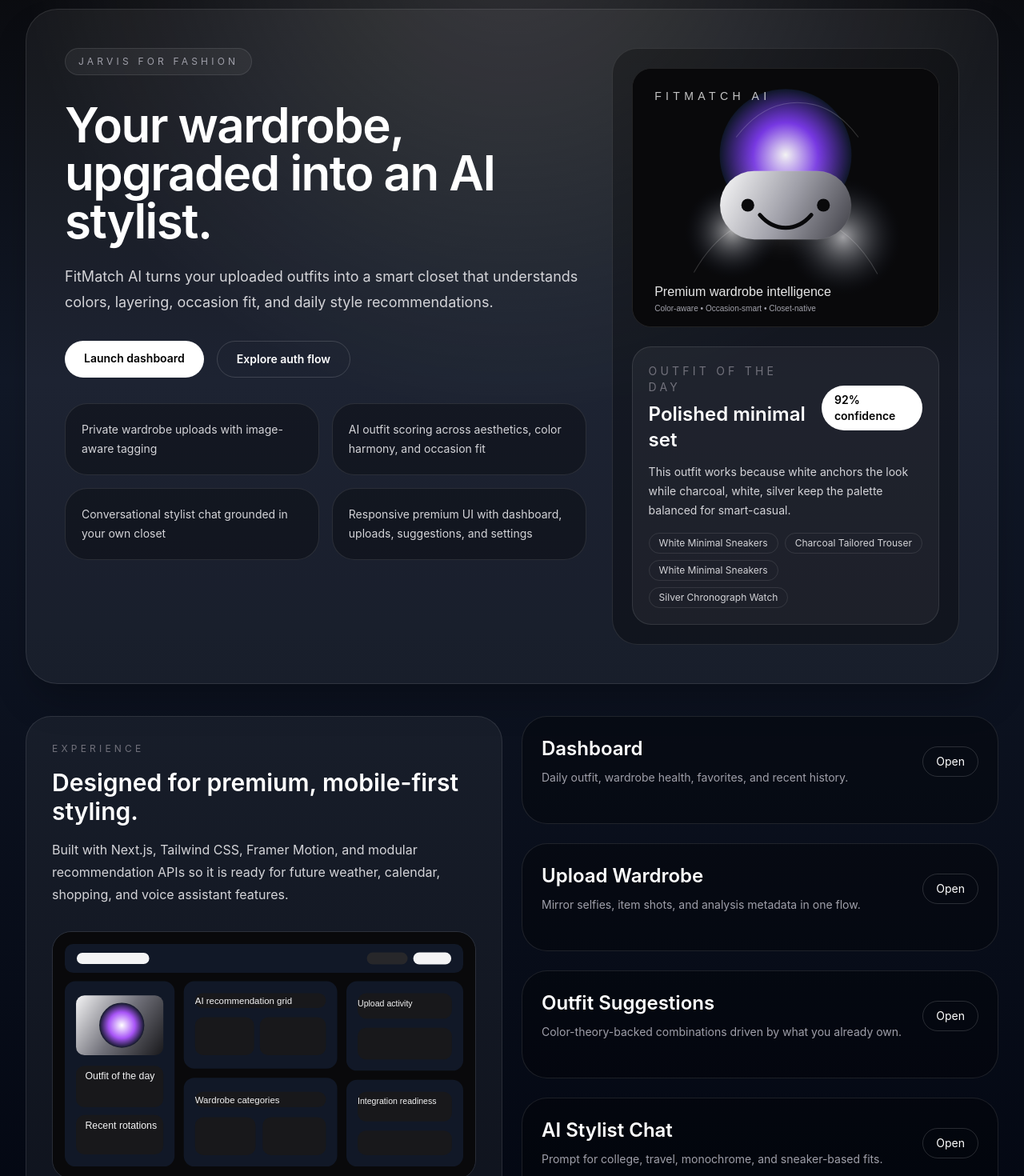
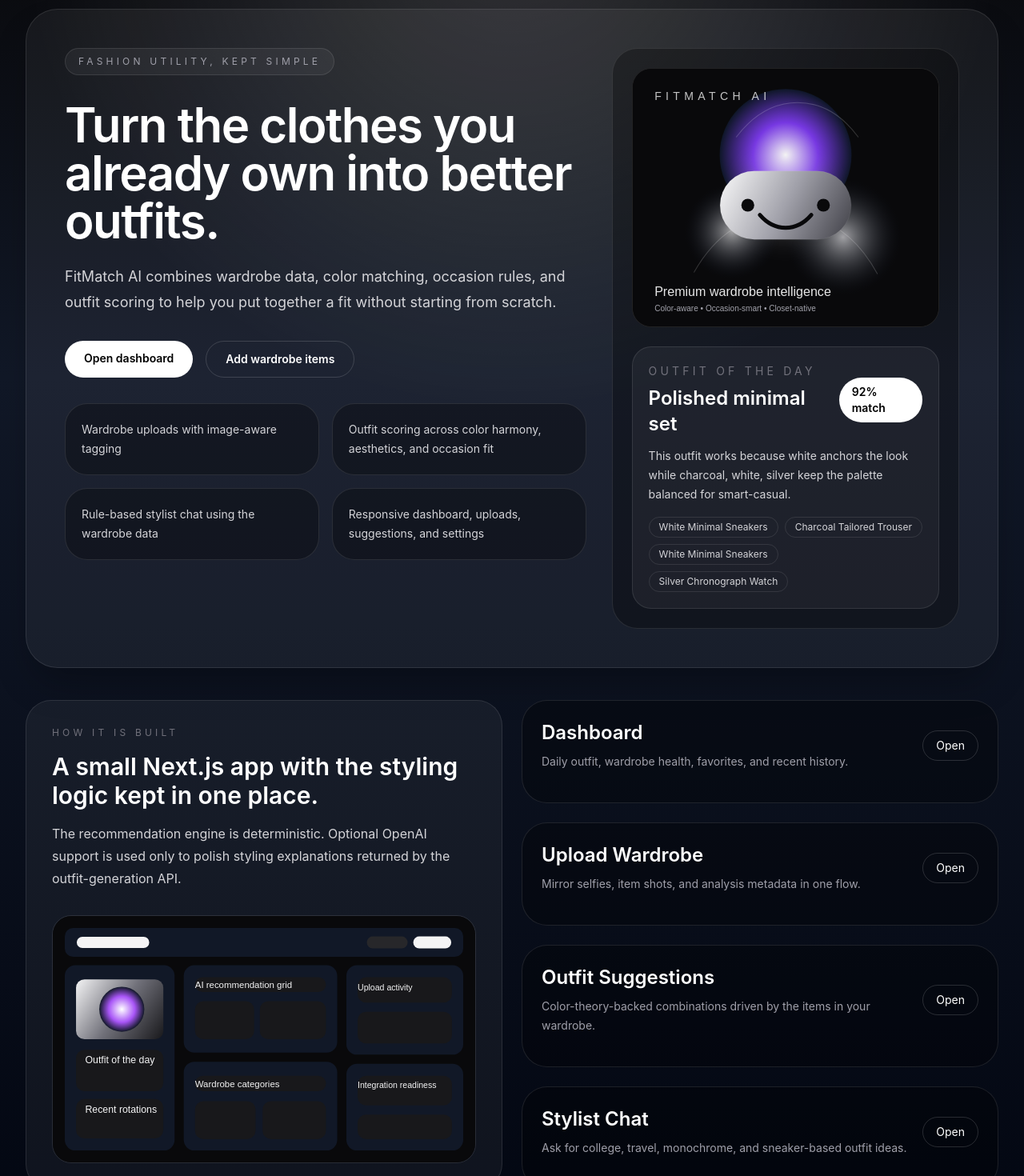
Before and after one commit to Chetan-code-lrca/Fit-Match_AI, a Next.js app: page / in a window 1280 px wide. Shown: the part 100-1570 px from the top of the page at 80% size. Built offline with nearby package versions, Linux system fonts and the light colour scheme.

Commit message:
refactor: make FitMatch landing copy accurate

```diff
--- a/src/app/page.tsx
+++ b/src/app/page.tsx
@@ -6,17 +6,17 @@
 import { buildOutfitOfTheDay } from "@/lib/style-engine";
 
 const featureCards = [
-  "Private wardrobe uploads with image-aware tagging",
-  "AI outfit scoring across aesthetics, color harmony, and occasion fit",
-  "Conversational stylist chat grounded in your own closet",
-  "Responsive premium UI with dashboard, uploads, suggestions, and settings",
+  "Wardrobe uploads with image-aware tagging",
+  "Outfit scoring across color harmony, aesthetics, and occasion fit",
+  "Rule-based stylist chat using the wardrobe data",
+  "Responsive dashboard, uploads, suggestions, and settings",
 ];
 
 const requiredPages = [
   { title: "Dashboard", href: "/dashboard", description: "Daily outfit, wardrobe health, favorites, and recent history." },
   { title: "Upload Wardrobe", href: "/upload", description: "Mirror selfies, item shots, and analysis metadata in one flow." },
-  { title: "Outfit Suggestions", href: "/suggestions", description: "Color-theory-backed combinations driven by what you already own." },
-  { title: "AI Stylist Chat", href: "/chat", description: "Prompt for college, travel, monochrome, and sneaker-based fits." },
+  { title: "Outfit Suggestions", href: "/suggestions", description: "Color-theory-backed combinations driven by the items in your wardrobe." },
+  { title: "Stylist Chat", href: "/chat", description: "Ask for college, travel, monochrome, and sneaker-based outfit ideas." },
 ];
 
 export default function Home() {
@@ -27,15 +27,15 @@
       <section className="grid gap-8 rounded-[40px] border border-white/10 bg-white/5 p-8 shadow-2xl shadow-black/30 lg:grid-cols-[1.2fr_0.8fr] lg:p-12">
         <FadeIn className="space-y-8">
           <div className="inline-flex rounded-full border border-white/10 bg-white/5 px-4 py-2 text-xs uppercase tracking-[0.35em] text-zinc-400">
-            Jarvis for fashion
+            Fashion utility, kept simple
           </div>
           <div className="space-y-6">
             <h1 className="max-w-4xl text-5xl font-semibold tracking-tight sm:text-6xl">
-              Your wardrobe, upgraded into an AI stylist.
+              Turn the clothes you already own into better outfits.
             </h1>
             <p className="max-w-2xl text-lg leading-8 text-zinc-300">
-              FitMatch AI turns your uploaded outfits into a smart closet that understands
-              colors, layering, occasion fit, and daily style recommendations.
+              FitMatch AI combines wardrobe data, color matching, occasion rules, and outfit scoring
+              to help you put together a fit without starting from scratch.
             </p>
           </div>
           <div className="flex flex-wrap gap-4">
@@ -43,13 +43,13 @@
               href="/dashboard"
               className="rounded-full bg-white px-6 py-3 text-sm font-semibold text-black transition hover:bg-zinc-200"
             >
-              Launch dashboard
+              Open dashboard
             </Link>
             <Link
-              href="/login"
+              href="/upload"
               className="rounded-full border border-white/15 px-6 py-3 text-sm font-semibold text-white transition hover:border-white/40 hover:bg-white/10"
             >
-              Explore auth flow
+              Add wardrobe items
             </Link>
           </div>
           <div className="grid gap-4 sm:grid-cols-2">
@@ -69,7 +69,7 @@
           <div className="overflow-hidden rounded-[24px] border border-white/10 bg-zinc-950">
             <Image
               src="/stylist-orb.svg"
-              alt="FitMatch AI premium stylist visual"
+              alt="FitMatch AI stylist visual"
               width={760}
               height={640}
               className="h-auto w-full"
@@ -83,7 +83,7 @@
                 <h2 className="mt-2 text-2xl font-semibold">{outfitOfTheDay.title}</h2>
               </div>
               <span className="rounded-full bg-white px-4 py-2 text-sm font-semibold text-black">
-                {outfitOfTheDay.confidenceScore}% confidence
+                {outfitOfTheDay.confidenceScore}% match
               </span>
             </div>
             <p className="mt-3 text-sm leading-6 text-zinc-300">{outfitOfTheDay.explanation}</p>
@@ -103,16 +103,16 @@
 
       <section className="grid gap-6 lg:grid-cols-2">
         <FadeIn className="rounded-[32px] border border-white/10 bg-white/5 p-8">
-          <p className="text-xs uppercase tracking-[0.35em] text-zinc-500">Experience</p>
-          <h2 className="mt-4 text-3xl font-semibold">Designed for premium, mobile-first styling.</h2>
+          <p className="text-xs uppercase tracking-[0.35em] text-zinc-500">How it is built</p>
+          <h2 className="mt-4 text-3xl font-semibold">A small Next.js app with the styling logic kept in one place.</h2>
           <p className="mt-4 max-w-2xl text-base leading-7 text-zinc-300">
-            Built with Next.js, Tailwind CSS, Framer Motion, and modular recommendation APIs so
-            it is ready for future weather, calendar, shopping, and voice assistant features.
+            The recommendation engine is deterministic. Optional OpenAI support is used only to
+            polish styling explanations returned by the outfit-generation API.
           </p>
           <div className="mt-8 overflow-hidden rounded-[24px] border border-white/10">
             <Image
               src="/wardrobe-grid.svg"
-              alt="Wardrobe dashboard preview"
+              alt="FitMatch AI wardrobe preview"
               width={1200}
               height={700}
               className="h-auto w-full"
@@ -128,7 +128,7 @@
             >
               <div className="flex items-center justify-between gap-4">
                 <div>
-                   <h3 className="text-2xl font-semibold">{page.title}</h3>
+                  <h3 className="text-2xl font-semibold">{page.title}</h3>
                   <p className="mt-2 text-sm leading-6 text-zinc-400">{page.description}</p>
                 </div>
                 <Link
```
